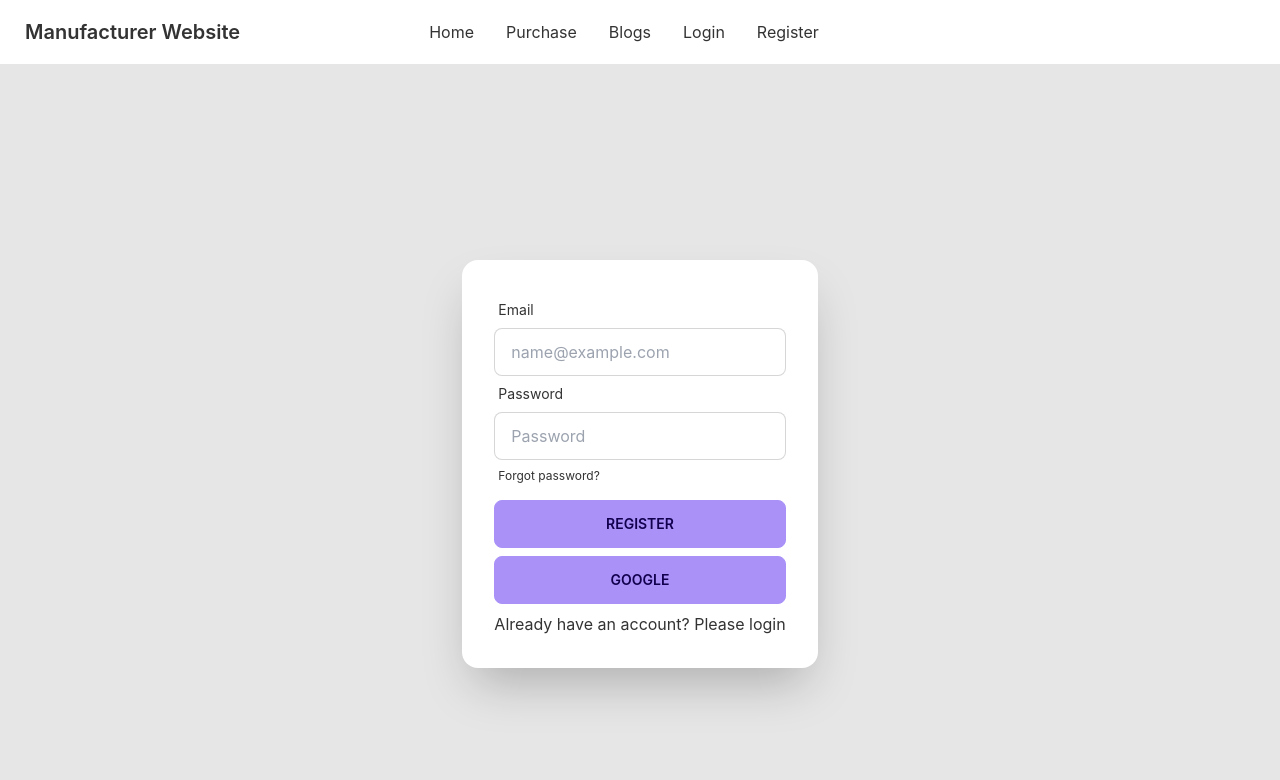
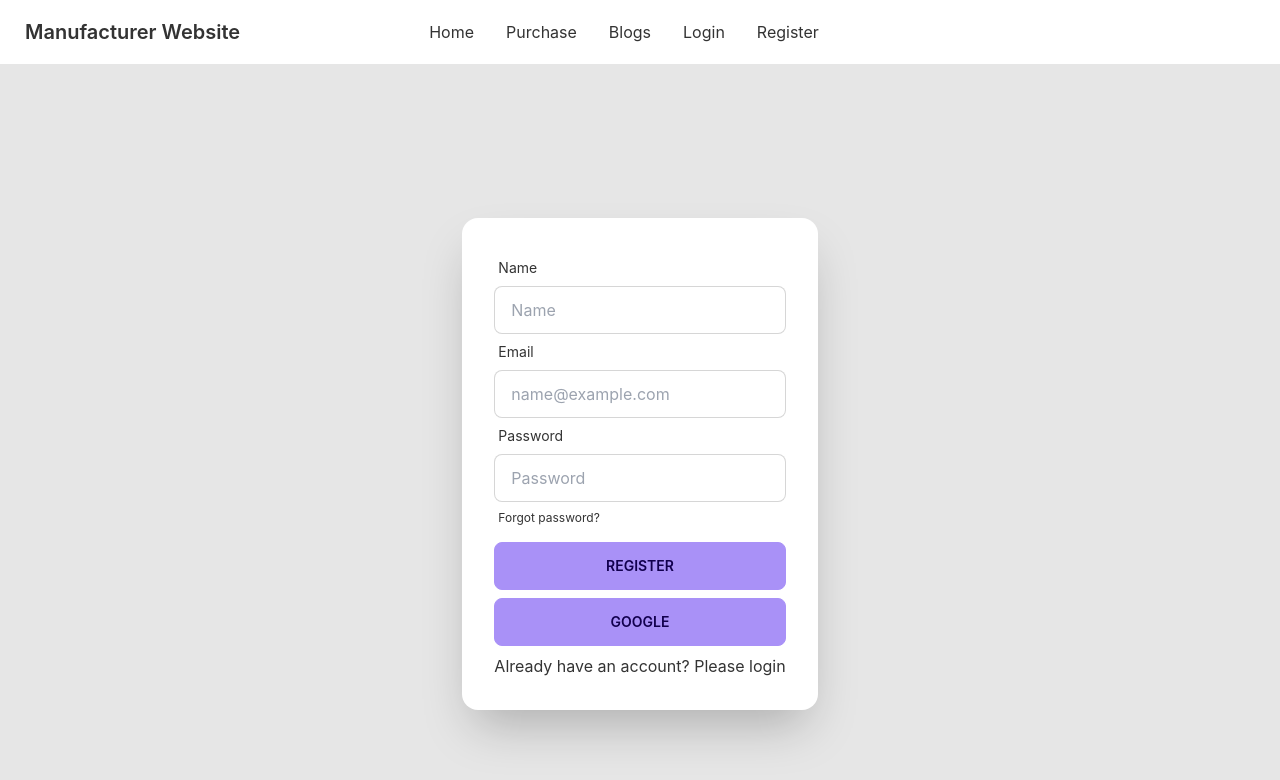
Before and after one commit to Tanimismat/Manufacturer-website-client-side, a React (Create React App) app: page /register in a window 1280 px wide. Shown: the top 780 px of the page. Built offline with nearby package versions, Linux system fonts and the light colour scheme; no server answers.

Commit message:
user created by email-password

```diff
--- a/src/Components/Hooks/useToken.js
+++ b/src/Components/Hooks/useToken.js
@@ -4,7 +4,19 @@ import { useState } from "react"
 const useToken = (user) => {
     const [token, setToken] = useState('');
     useEffect(() => {
-        console.log('user inside useToken', user);
+        const email = user?.user?.email;
+        const currentUser = { email: email };
+        fetch(`http://localhost:5000/user/${email}`, {
+            method: 'PUT',
+            headers: {
+                'content-type' : 'application/json'
+            },
+            body: JSON.stringify(currentUser)
+        })
+            .then(res => res.json())
+            .then(data => {
+            console.log(data)
+        })
     }, [user]);
     return [token];
 }
--- a/src/Components/Login/Register.js
+++ b/src/Components/Login/Register.js
@@ -6,6 +6,7 @@ import Loading from '../Shared/Loading';
 import { Link, useLocation, useNavigate } from 'react-router-dom';
 import { useCreateUserWithEmailAndPassword, useSignInWithGoogle, useUpdateProfile } from 'react-firebase-hooks/auth';
 import useToken from '../Hooks/useToken';
+import { useRef } from 'react';
 
 const Register = () => {
     const { register, formState: { errors }, handleSubmit } = useForm();
@@ -22,7 +23,11 @@ const Register = () => {
 
     const [updateProfile, updating, updatingError] = useUpdateProfile(auth);
 
-    const [token] = useToken(user)
+    const [token] = useToken(user || gUser)
+
+    const nameRef = useRef('');
+    const emailRef = useRef('');
+    const passwordRef = useRef('');
 
     const location = useLocation();
     const navigate = useNavigate();
@@ -30,17 +35,14 @@ const Register = () => {
     let from = location.state?.from?.pathname || "/";
 
     let signInError;
-
     if (error || updatingError || gError) {
         signInError = <p className=""><small>{ error?.message}</small></p>
     }
-
     if (loading || updating || gLoading) {
         return <Loading></Loading>
     }
-
     if (user || gUser) {
-        // console.log( user)
+        console.log( user || gUser)
         navigate(from, { replace: true })
     }
 
@@ -50,8 +52,10 @@ const Register = () => {
         await createUserWithEmailAndPassword(data.email, data.password);
         await updateProfile({ displayName : data.name})
         // console.log('update done')
+        const name = nameRef.current.value;
+        const email = emailRef.current.value;
+        const password = passwordRef.current.value;
     }
-    console.log("errors",errors)
     console.log("user info",userInfo)
     return (
         <div>
@@ -62,6 +66,20 @@ const Register = () => {
 
                     <div className="card-body">
                         <form onSubmit={handleSubmit(onSubmit)} >
+                            <div className="form-control">
+                                <label className="label">
+                                    <span className="label-text">Name</span>
+                                </label>
+                                <input
+                                    type="text"
+                                    className="input input-bordered"
+                                    id="floatingInput"
+                                    placeholder="Name"
+                                    name='name'
+                                    autoComplete='off'
+                                />
+                            </div>
+
                             <div className="form-control">
                                 <label className="label">
                                     <span className="label-text">Email</span>
```
